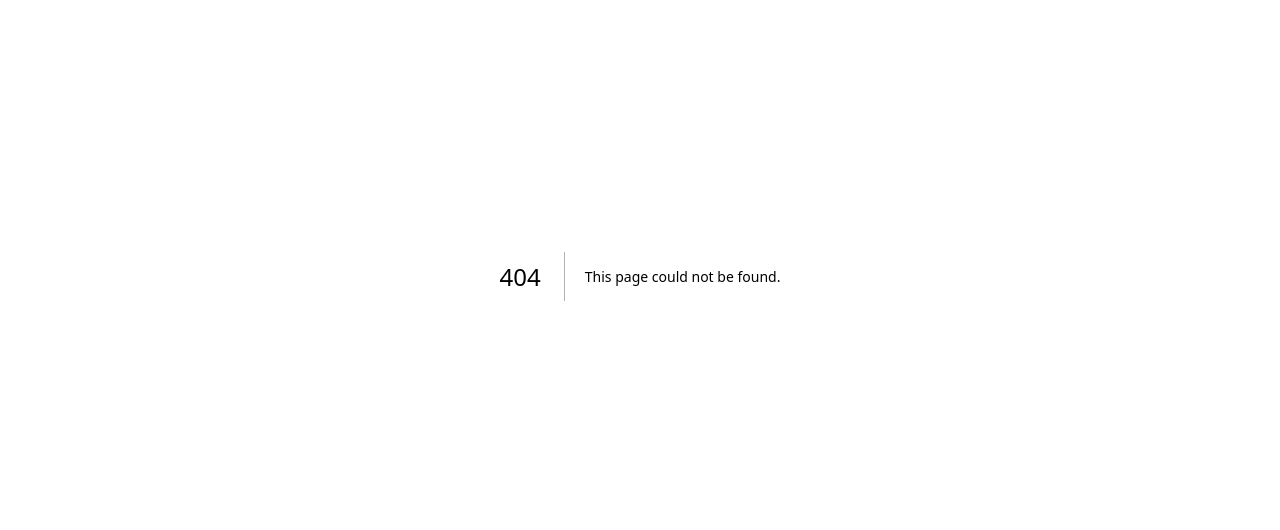
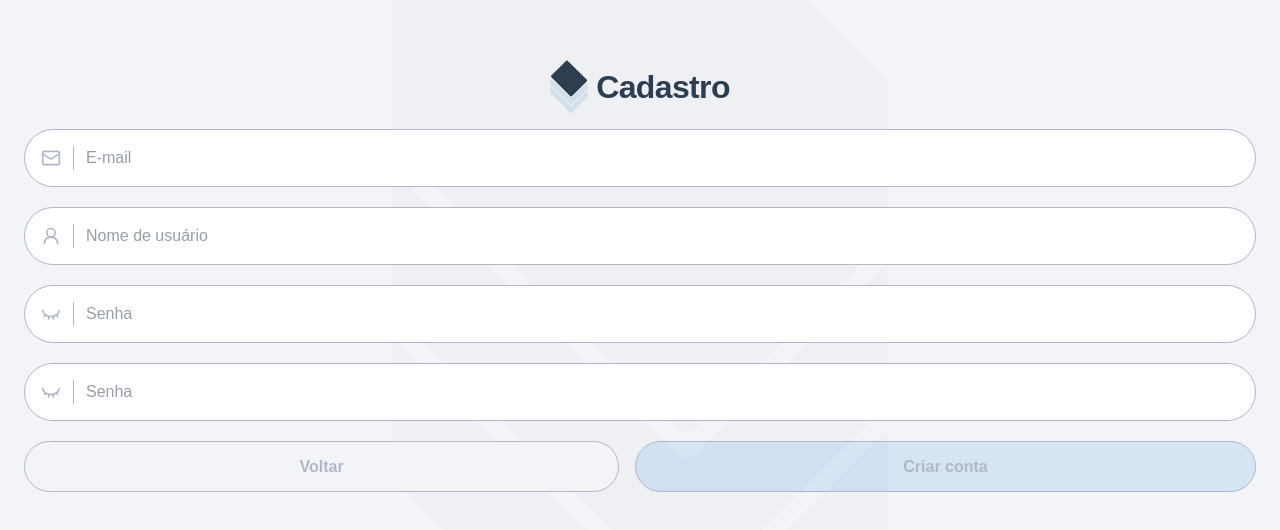
Before and after one commit to HCarrer/livro-livre-admin, a Next.js app: page /public/cadastro in a window 1280 px wide. Before the commit this address had no page. Shown: the part 124-654 px from the top of the page. Built offline with nearby package versions, Linux system fonts and the light colour scheme; a web font is replaced by a local one.

Commit message:
feat: signup page

```diff
--- /dev/null
+++ b/src/constants/forms/cadastro.ts
@@ -0,0 +1,13 @@
+export interface SignUpFormProps {
+	email: string;
+	username: string;
+	password: string;
+	passwordConfirmation: string;
+}
+
+export const SignUpFormDefaultValues = {
+	email: "",
+	username: "",
+	password: "",
+	passwordConfirmation: ""
+}
--- /dev/null
+++ b/src/pages/public/cadastro/index.tsx
@@ -0,0 +1,134 @@
+import Button from "@/design-system/button"
+import Input from "@/design-system/input"
+import Image from "next/image"
+import { useState } from "react"
+import Logo from "../../../../public/icons/logo.svg"
+import Link from "next/link"
+import { HOME, LOGIN } from "@/constants/routes"
+import { useForm } from "react-hook-form"
+import Skeleton from "@/components/common/Skeleton"
+import { SignUpFormDefaultValues, SignUpFormProps } from "@/constants/forms/cadastro"
+import { redirect } from "next/navigation"
+import { useRouter } from "next/router"
+
+const SignUp = () => {
+	const [showPassword, setShowPassword] = useState(false)
+	const [showPasswordConfirmation, setShowPasswordConfirmation] = useState(false)
+
+	const {
+		formState: { isValid, errors },
+		setValue,
+		register,
+		handleSubmit,
+		setError,
+	} = useForm({
+		defaultValues: SignUpFormDefaultValues,
+		mode: 'all',
+    criteriaMode: 'all'
+	})
+
+	const router = useRouter()
+
+	const handleUsernameChange = (e: React.ChangeEvent<HTMLInputElement>) => {
+		setValue('username', e.target.value, { shouldValidate: true, shouldDirty: true })
+	}
+
+	const handleEmailChange = (e: React.ChangeEvent<HTMLInputElement>) => {
+		setValue('email', e.target.value, { shouldValidate: true, shouldDirty: true })
+	}
+
+	const handlePasswordChange = (e: React.ChangeEvent<HTMLInputElement>) => {
+		setValue('password', e.target.value, { shouldValidate: true, shouldDirty: true })
+	}
+
+	const handlePasswordConfirmationChange = (e: React.ChangeEvent<HTMLInputElement>) => {
+		setValue('passwordConfirmation', e.target.value, { shouldValidate: true, shouldDirty: true })
+	}
+
+	const onSubmit = (data: SignUpFormProps) => {
+		const { email, password, passwordConfirmation } = data
+		const emailRegex = /^[a-zA-Z0-9._%+-]+@[a-zA-Z0-9.-]+\.[a-zA-Z]{2,}$/
+		let hasError = false
+
+		if (!emailRegex.test(email)) {
+			setError('email', { type: 'manual', message: 'Formato inválido de e-mail' })
+			hasError = true
+		}
+		if (password !== passwordConfirmation) {
+			setError('passwordConfirmation', { type: 'manual', message: 'As senhas não coincidem' })
+			hasError = true
+		}
+		if (hasError) {
+			return false
+		}
+		return router.push(HOME)
+		// TODO: deixar cadastro funcional e hashear senha
+		// TODO: validar se email e username já existem
+		console.log({data})
+	}
+
+	return (
+		<Skeleton>
+			<div className="flex justify-center gap-x-4 items-center">
+				<p className="text-f2 font-bold text-navy-blue flex gap-x-2 items-center">
+					<Image src={Logo} width={38} height={53} alt="Logotipo - Livro Livre" />
+					Cadastro
+				</p>
+			</div>
+			<Input
+				{...register('email', {
+					required: 'Campo obrigatório'
+				})}
+				className="w-full"
+				placeholder="E-mail"
+				type="text"
+				icon="email"
+				onChange={handleEmailChange}
+				errorMessage={errors.email?.message}
+			/>
+			<Input
+				{...register('username', {
+					required: 'Campo obrigatório'
+				})}
+				className="w-full"
+				placeholder="Nome de usuário"
+				type="text"
+				icon="avatar"
+				onChange={handleUsernameChange}
+				errorMessage={errors.username?.message}
+			/>
+			<Input
+				{...register('password', {
+					required: 'Campo obrigatório'
+				})}
+				className="w-full"
+				placeholder="Senha"
+				type={showPassword ? "text" : "password"}
+				icon={showPassword ? "openEye" : "closedEye"}
+				onIconClick={() => setShowPassword(!showPassword)}
+				onChange={handlePasswordChange}
+				errorMessage={errors.password?.message}
+			/>
+			<Input
+				{...register('passwordConfirmation', {
+					required: 'Campo obrigatório'
+				})}
+				className="w-full"
+				placeholder="Senha"
+				type={showPasswordConfirmation ? "text" : "password"}
+				icon={showPasswordConfirmation ? "openEye" : "closedEye"}
+				onIconClick={() => setShowPasswordConfirmation(!showPasswordConfirmation)}
+				onChange={handlePasswordConfirmationChange}
+				errorMessage={errors.passwordConfirmation?.message}
+			/>
+			<div className="flex justify-between w-full gap-x-4">
+				<Link href={LOGIN} className="w-full">
+					<Button label="Voltar" variant="tertiary" type="button" className="w-full"/>
+				</Link>
+				<Button label="Criar conta" variant="main" disabled={!isValid} type="submit" onClick={handleSubmit(onSubmit)} className="w-full"/>
+			</div>
+		</Skeleton>
+	)
+}
+
+export default SignUp
```
